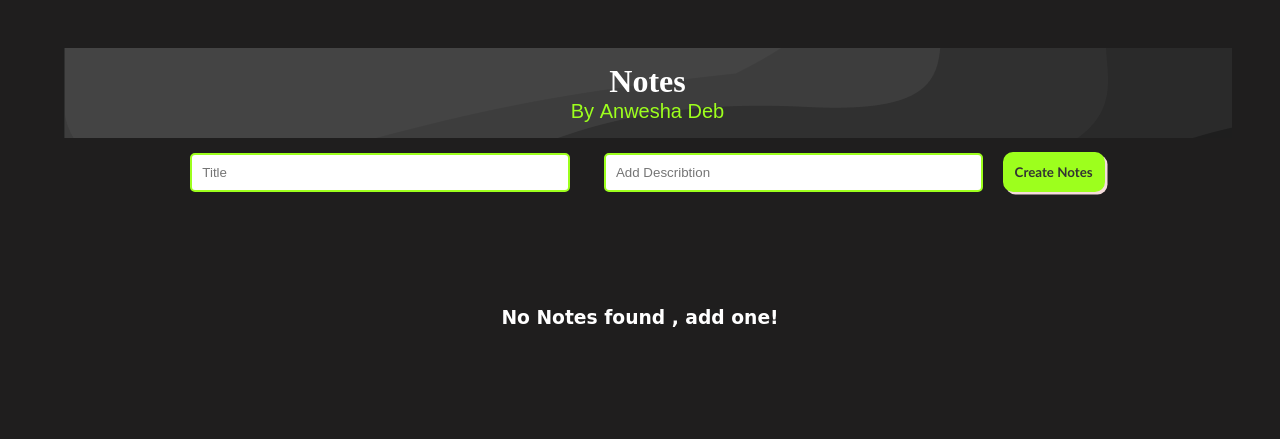
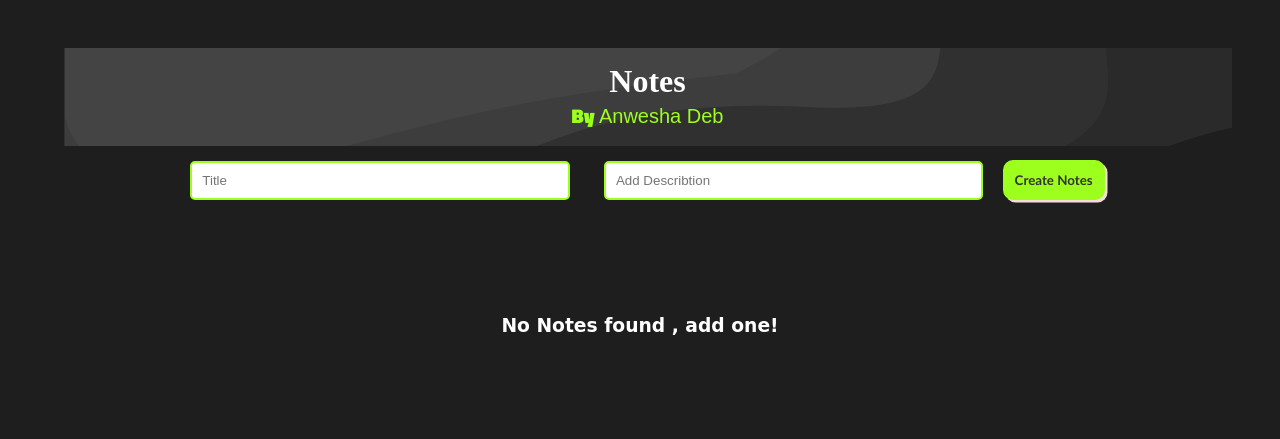
Before and after one commit to Anwesha2000/Notes_Js_Project, a website: page index.html in a window 1280 px wide. Drawn offline with Linux system fonts and the light colour scheme.

Commit message:
Update style.css

```diff
--- a/style.css
+++ b/style.css
@@ -1,3 +1,4 @@
+@import url('https://fonts.googleapis.com/css2?family=Titillium+Web:wght@900&display=swap');
 * {
     margin: 0;
     padding: 0;
@@ -12,7 +13,7 @@
   }
 
   #heading {
-      text-align: center;
+    text-align: center;
     position: sticky;
     top: 0;
     background-color: rgb(31, 30, 30);
@@ -20,6 +21,7 @@
     padding: 15px 0px;
     margin-left: 15px;
     background-image: url(back.png);
+    font-family: 'Titillium Web', sans-serif;
   }
   #form{
       text-align: center;
```
